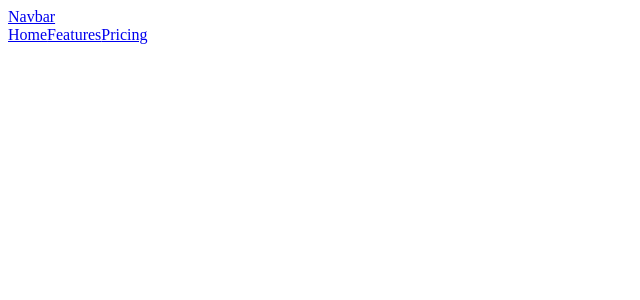
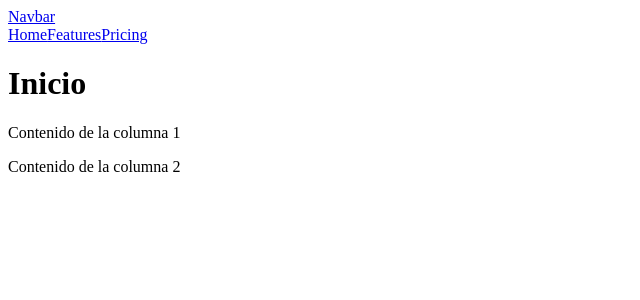
Before and after one commit to Maxii34/Mi-Portafolio-FullStack, a React (Vite) app: page / in a window 1280 px wide. Shown: the top 300 px of the page, without its empty margins (0-640 px from the left). Built offline with nearby package versions, Linux system fonts and the light colour scheme.

Commit message:
Se agregaron los componentes para el sector de perfil

```diff
--- a/src/App.jsx
+++ b/src/App.jsx
@@ -1,10 +1,12 @@
 import { Menu } from "./Components/shared/Menu"
+import { Inicio } from "./Components/page/Inicio"
 
 function App() {
   return (
     <>
       <Menu />
       <main>
+        <Inicio />
 
       </main>
     </>
--- a/src/Components/page/Inicio.jsx
+++ b/src/Components/page/Inicio.jsx
@@ -1,8 +1,20 @@
+import { Col, Container, Row } from "react-bootstrap";
+
 
 export const Inicio = () => {
     return (
         <div>
-            <h1 className=" text-center">Inicio</h1>
+            <h1 className="text-center">Inicio</h1>
+            <div>
+                <Row>
+                    <Col xs={6} md={4} >
+                        <p>Contenido de la columna 1</p>
+                    </Col>
+                    <Col xs={6} md={4} >
+                        <p>Contenido de la columna 2</p>
+                    </Col>
+                </Row>
+            </div>
         </div>
     );
 };
```
Also changed, not shown: src/Components/ui/ImagenPerfil.jsx (added, +8 -0 lines), src/Components/ui/Introducion.jsx (added, +8 -0 lines).
